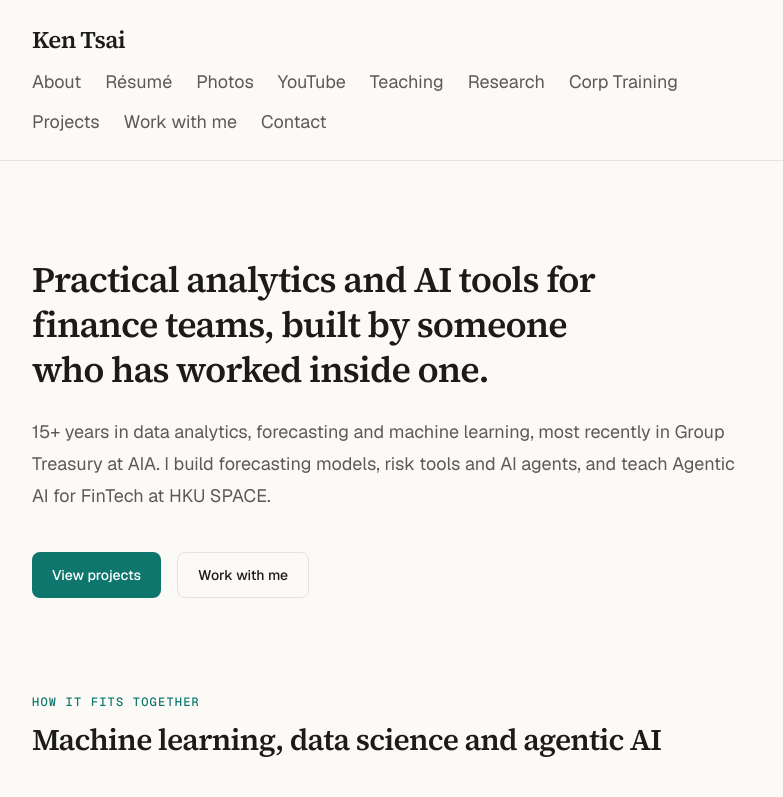
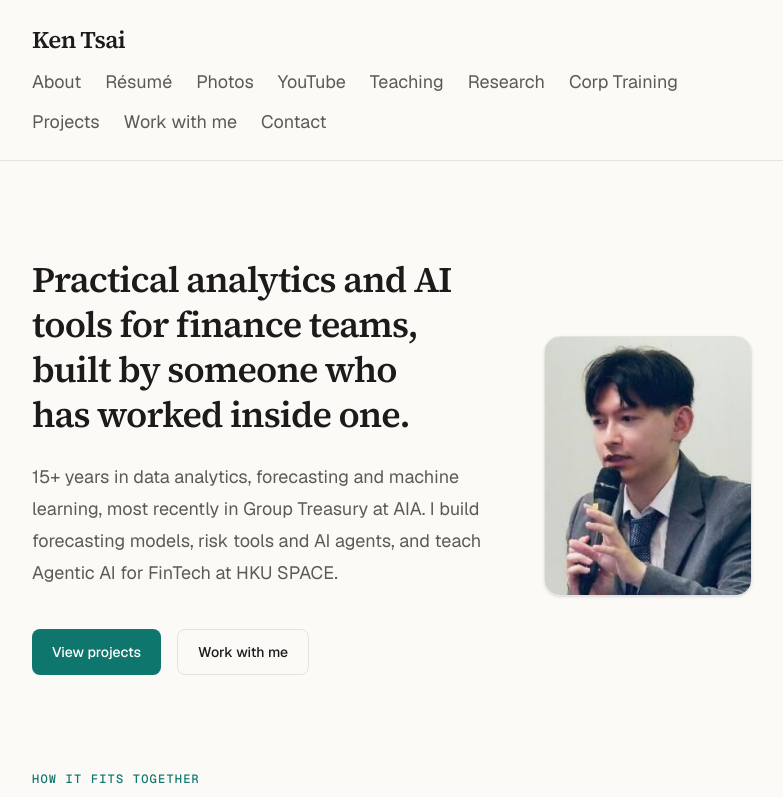
Before and after one commit to hk820/kenchoi.ai, a Next.js app: page / in a window 1280 px wide. Shown: the top 797 px of the page, without its empty margins (248-1031 px from the left). Built offline with nearby package versions, Linux system fonts and the light colour scheme.

Commit message:
Add homepage photo

```diff
--- a/app/page.tsx
+++ b/app/page.tsx
@@ -70,16 +70,16 @@ export default function Home() {
   return (
     <>
       <section
-        className={`pb-16 sm:pb-24 ${hasPhoto ? "sm:grid sm:grid-cols-[1fr_11rem] sm:items-center sm:gap-10" : ""}`}
+        className={`pb-16 sm:pb-24 ${hasPhoto ? "sm:grid sm:grid-cols-[1fr_13rem] sm:items-center sm:gap-10" : ""}`}
       >
         {hasPhoto && (
-          <div className="relative mb-8 aspect-[4/5] w-28 overflow-hidden rounded-2xl border border-line sm:order-last sm:mb-0 sm:w-full">
+          <div className="relative mb-8 aspect-[4/5] w-36 overflow-hidden rounded-2xl border border-line shadow-sm sm:order-last sm:mb-0 sm:w-full">
             <Image
               src={photoSrc}
               alt="Ken Tsai"
               fill
               preload
-              sizes="(min-width: 640px) 176px, 112px"
+              sizes="(min-width: 640px) 208px, 144px"
               className="object-cover"
             />
           </div>
```
Also changed, not shown: public/images/ken.jpg (added).
